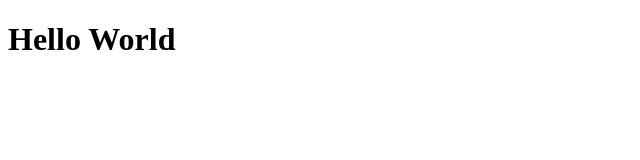
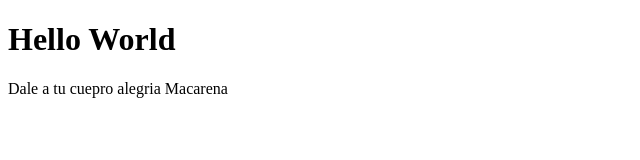
Before and after one commit to lulaCode/Bridge, a plain HTML site: page index.html in a window 1280 px wide. Shown: the whole page, without its empty margins (0-640 px from the left). Drawn offline with Linux system fonts and the light colour scheme.

Commit message:
He añadido Macarena

```diff
--- a/index.html
+++ b/index.html
@@ -9,6 +9,7 @@
 
 <body>
     <h1>Hello World</h1>
+    <p>Dale a tu cuepro alegria Macarena</p>
 </body>
 
 </html>
```
